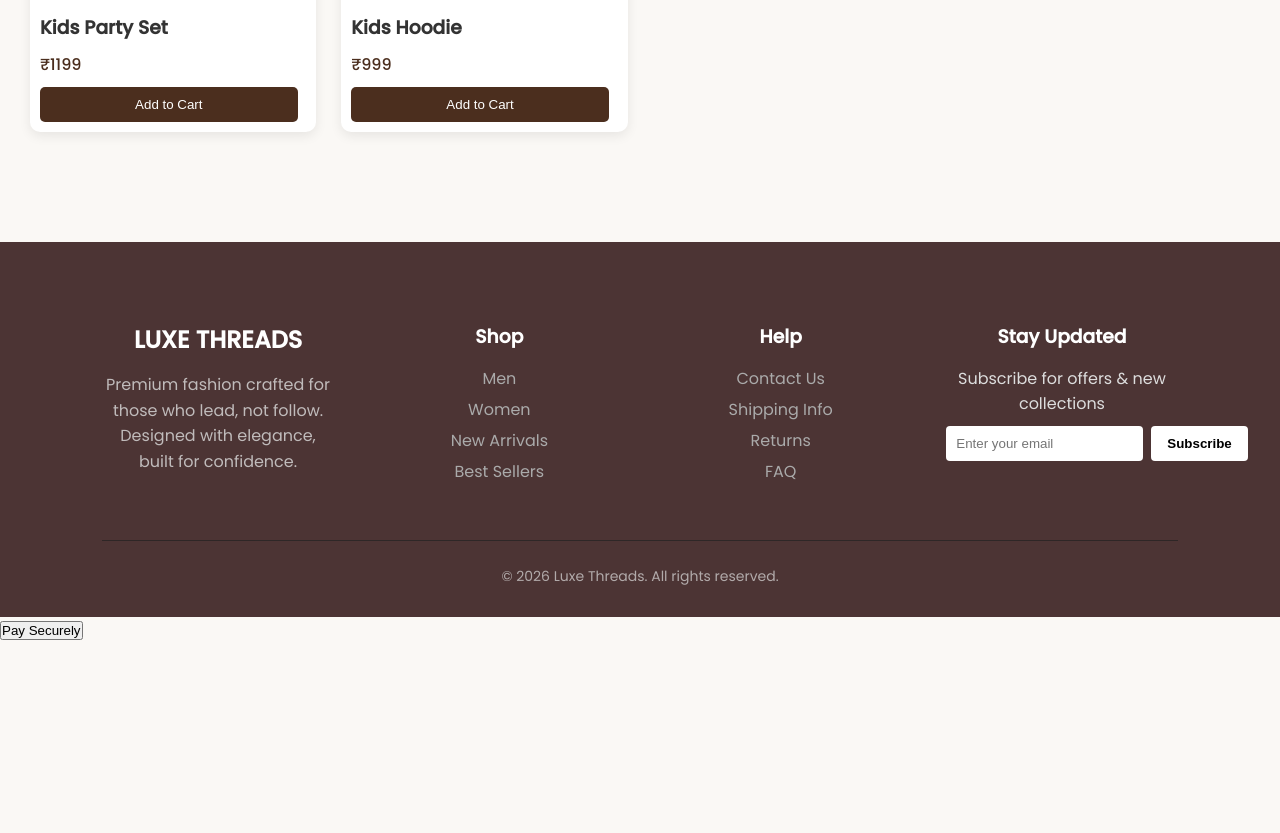
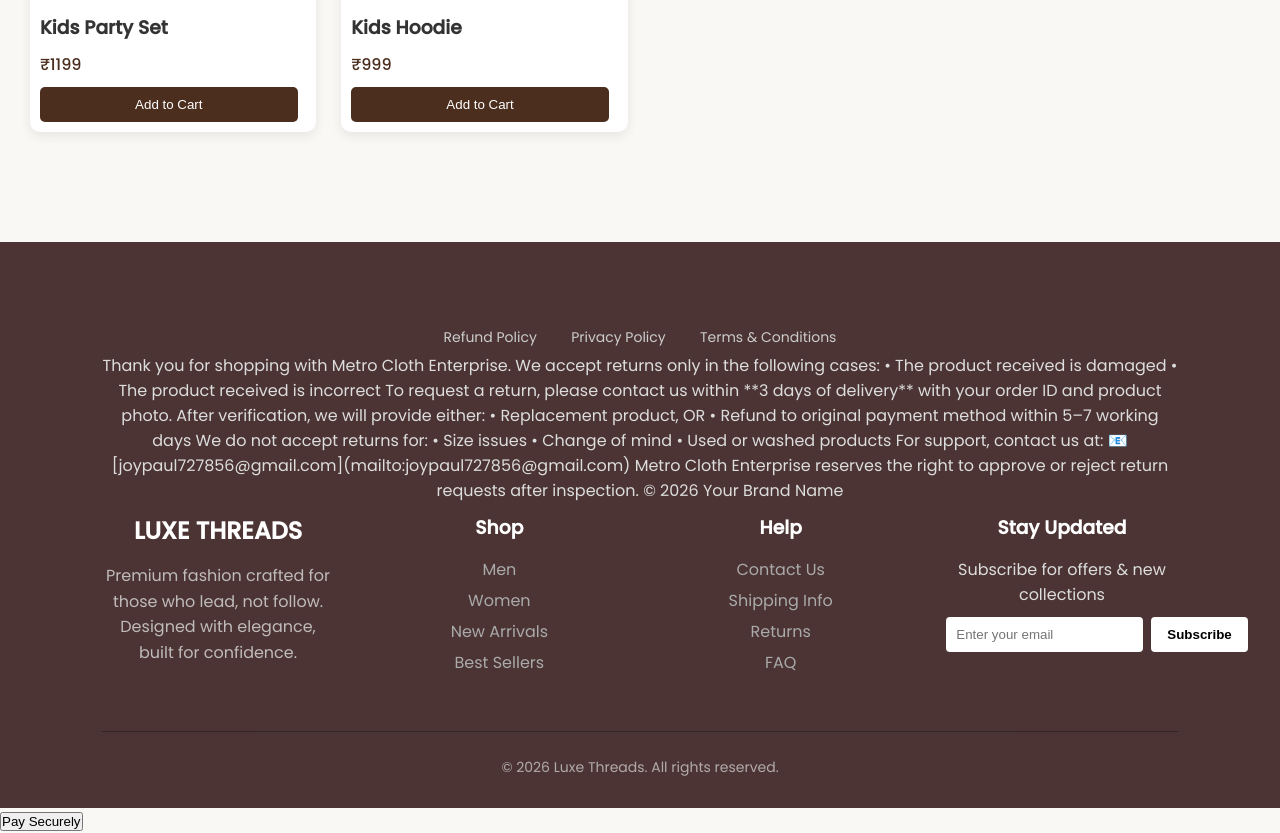
Before and after one commit to Rishav727/metroclothenterprise, a website: page public/index.html in a window 1280 px wide. Shown: the part 1389-2222 px from the top of the page. Before the commit the page ends 2031 px from the top, so only its background shows below. Drawn offline with nearby package versions, Linux system fonts and the light colour scheme.

```diff
--- a/public/index.html
+++ b/public/index.html
@@ -633,7 +633,17 @@
     }
 
 
+    .back-btn {
+  display: inline-block;
+  margin: 15px 0;
+  color: #333;
+  text-decoration: none;
+  font-size: 14px;
+}
 
+.back-btn:hover {
+  text-decoration: underline;
+}
 
 
     /* FOOTER */
@@ -643,6 +653,27 @@
       padding: 30px;
       text-align: center;
       margin-top: 40px
+    }
+
+    .footer-links {
+      margin-bottom: 10px;
+    }
+
+    .footer-links a {
+      color: #ccc;
+      margin: 0 10px;
+      text-decoration: none;
+      font-size: 14px;
+    }
+
+    .footer-links a:hover {
+      color: #fff;
+      text-decoration: underline;
+    }
+
+    .footer-links a {
+      display: inline-block;
+      padding: 5px;
     }
 
     /* MOBILE */
@@ -732,6 +763,7 @@
 
       <button onclick="randomDetails()">Fill Random</button>
       <button onclick="nextStep(2)">Continue</button>
+      <a href="index.html" class="back-btn">← Back</a>
     </div>
 
 
@@ -745,6 +777,7 @@
       </div>
 
       <button onclick="startPayment()">Pay Securely</button>
+      <a href="index.html" class="back-btn">← Back</a>
     </div>
 
 
@@ -802,6 +835,37 @@
 
 
   <footer class="footer">
+    <div class="footer-links">
+      <a href="refund.html">Refund Policy</a>
+      <a href="privacy.html">Privacy Policy</a>
+      <a href="terms.html">Terms & Conditions</a>
+
+      <p>
+
+        Thank you for shopping with Metro Cloth Enterprise.
+
+        We accept returns only in the following cases:
+
+        • The product received is damaged
+        • The product received is incorrect
+
+        To request a return, please contact us within **3 days of delivery** with your order ID and product photo.
+
+        After verification, we will provide either:
+        • Replacement product, OR
+        • Refund to original payment method within 5–7 working days
+
+        We do not accept returns for:
+        • Size issues
+        • Change of mind
+        • Used or washed products
+
+        For support, contact us at:
+        📧 [joypaul727856@gmail.com](mailto:joypaul727856@gmail.com)
+
+        Metro Cloth Enterprise reserves the right to approve or reject return requests after inspection.
+        © 2026 Your Brand Name</p>
+    </div>
     <div class="footer-container">
 
       <div class="footer-col">
```
